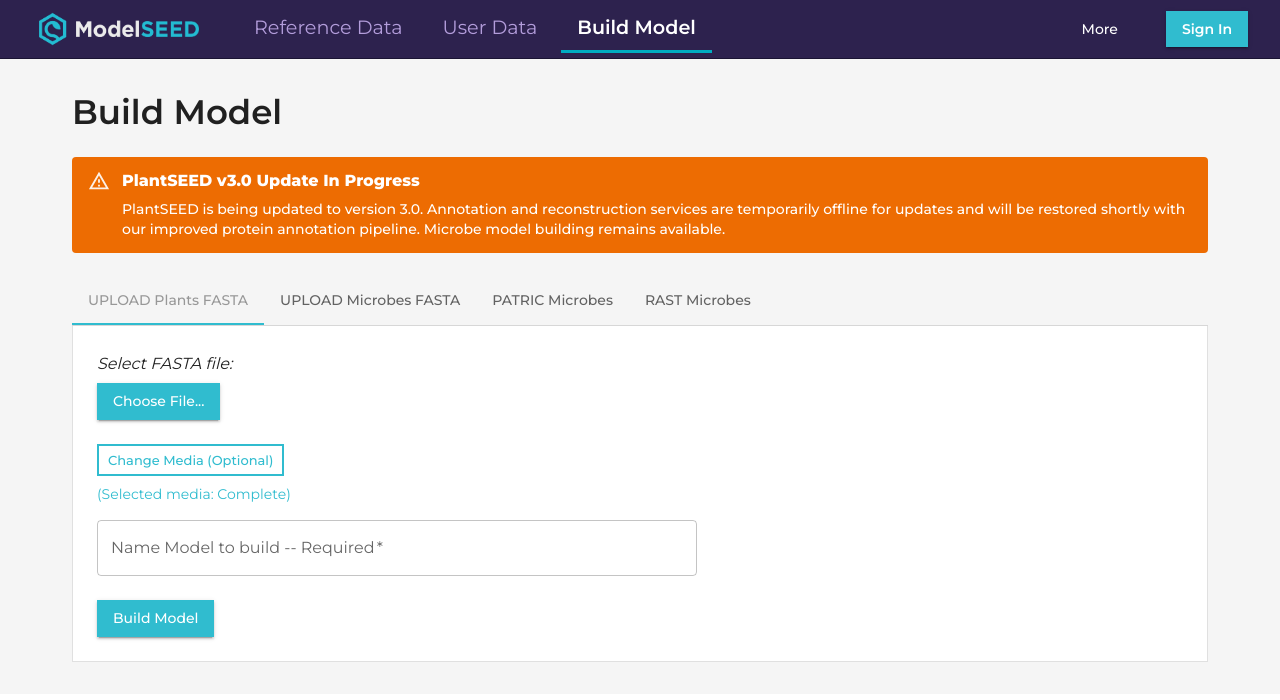
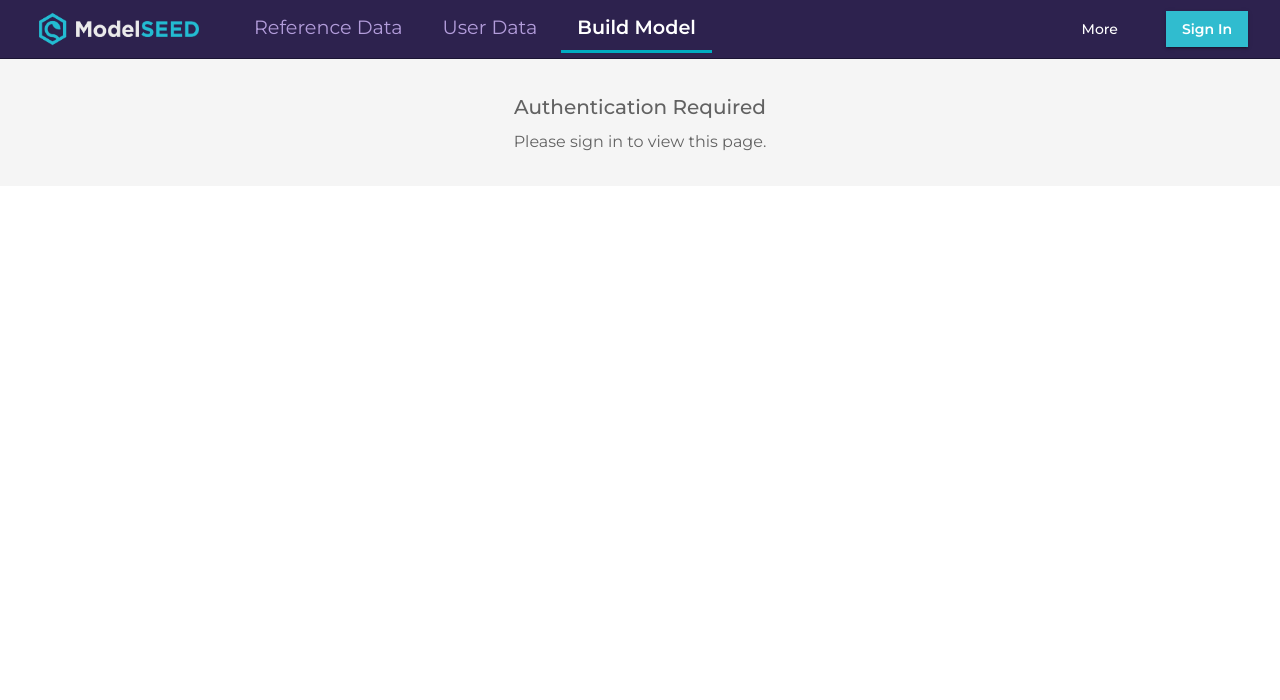
Before and after one commit to ModelSEED/ModelSEED-UI, a Next.js app: page /plant in a window 1280 px wide. Shown: the top 700 px of the page. Built offline with nearby package versions, Linux system fonts and the light colour scheme; some icons are missing; what @mui/material-nextjs would draw is missing.

Commit message:
feat(auth): implement AuthGuard and protect user data routes

```diff
--- a/app/(build-model)/plant/page.tsx
+++ b/app/(build-model)/plant/page.tsx
@@ -10,6 +10,7 @@
 import MenuItem from '@mui/material/MenuItem';
 import Alert from '@mui/material/Alert';
 import AlertTitle from '@mui/material/AlertTitle';
+import AuthGuard from '@/components/auth/AuthGuard';
 
 /**
  * When true, the PlantSEED build pipeline is disabled in the UI.
@@ -58,6 +59,7 @@
     };
 
     return (
+        <AuthGuard>
             <Box sx={{ maxWidth: '1200px', mx: 'auto', p: { xs: 2, md: 4 } }}>
                 <Box sx={{ mb: 3 }}>
                     <Typography variant="h4" component="h1" fontWeight={600} gutterBottom>
@@ -213,5 +215,6 @@
                     </Typography>
                 </TabPanel>
             </Box>
+        </AuthGuard>
     );
 }
--- a/app/(user-data)/my-models/page.tsx
+++ b/app/(user-data)/my-models/page.tsx
@@ -9,6 +9,7 @@
 import Button from '@mui/material/Button';
 import CircularProgress from '@mui/material/CircularProgress';
 import Link from 'next/link';
+import AuthGuard from '@/components/auth/AuthGuard';
 
 // Using a temporary hardcoded workspace or one provided from auth state eventually
 // Assuming Vibhav's default structure: '/vibhav/home/models/'
@@ -120,6 +121,7 @@
     });
 
     return (
+        <AuthGuard>
             <Box sx={{ maxWidth: '1400px', mx: 'auto', display: 'flex', flexDirection: 'column', gap: 2 }}>
                 <Box sx={{ display: 'flex', justifyContent: 'flex-start', mb: 1 }}>
                     <Button
@@ -183,5 +185,6 @@
                     </Typography>
                 )}
             </Box>
+        </AuthGuard>
     );
 }
--- a/app/(user-data)/myMedia/page.tsx
+++ b/app/(user-data)/myMedia/page.tsx
@@ -8,6 +8,7 @@
 import Box from '@mui/material/Box';
 import Button from '@mui/material/Button';
 import Link from 'next/link';
+import AuthGuard from '@/components/auth/AuthGuard';
 import { workspaceLs } from '@/lib/api/workspace';
 
 interface MyMediaItem {
@@ -84,6 +85,7 @@
     });
 
     return (
+        <AuthGuard>
             <Box sx={{ maxWidth: '1400px', mx: 'auto', display: 'flex', flexDirection: 'column', gap: 2 }}>
                 <Box sx={{ display: 'flex', justifyContent: 'flex-start', mb: 1 }}>
                     <Button
@@ -150,5 +152,6 @@
                     </Typography>
                 )}
             </Box>
+        </AuthGuard>
     );
 }
--- /dev/null
+++ b/components/auth/AuthGuard.tsx
@@ -0,0 +1,38 @@
+'use client';
+
+import { ReactNode } from 'react';
+import Box from '@mui/material/Box';
+import CircularProgress from '@mui/material/CircularProgress';
+import Typography from '@mui/material/Typography';
+import { useAuth } from './AuthProvider';
+
+interface AuthGuardProps {
+    children: ReactNode;
+}
+
+export default function AuthGuard({ children }: AuthGuardProps) {
+    const { isAuthenticated, loading } = useAuth();
+
+    if (loading) {
+        return (
+            <Box sx={{ display: 'flex', justifyContent: 'center', p: 4 }}>
+                <CircularProgress />
+            </Box>
+        );
+    }
+
+    if (!isAuthenticated) {
+        return (
+            <Box sx={{ p: 4, textAlign: 'center' }}>
+                <Typography variant="h6" color="text.secondary" gutterBottom>
+                    Authentication Required
+                </Typography>
+                <Typography variant="body1" color="text.secondary">
+                    Please sign in to view this page.
+                </Typography>
+            </Box>
+        );
+    }
+
+    return <>{children}</>;
+}
```
Lines whose indentation alone changed are shown as unchanged.
